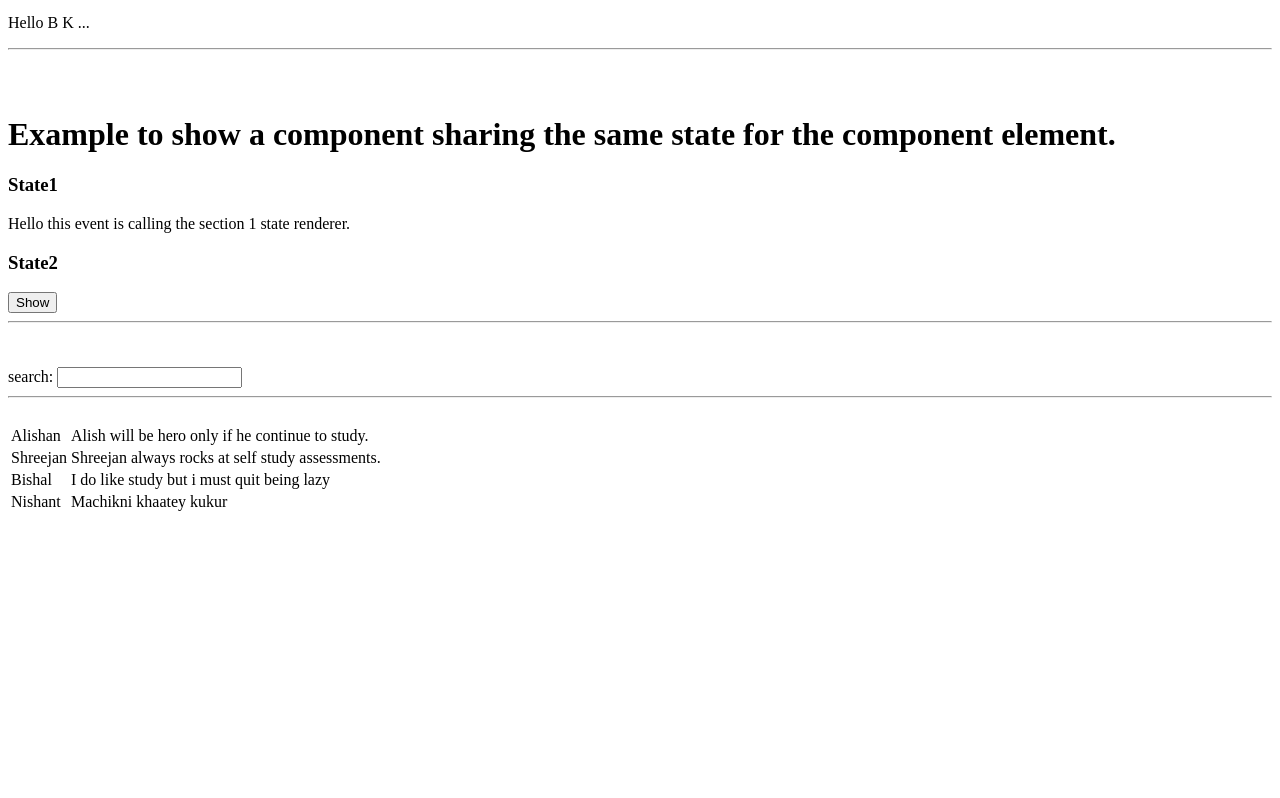
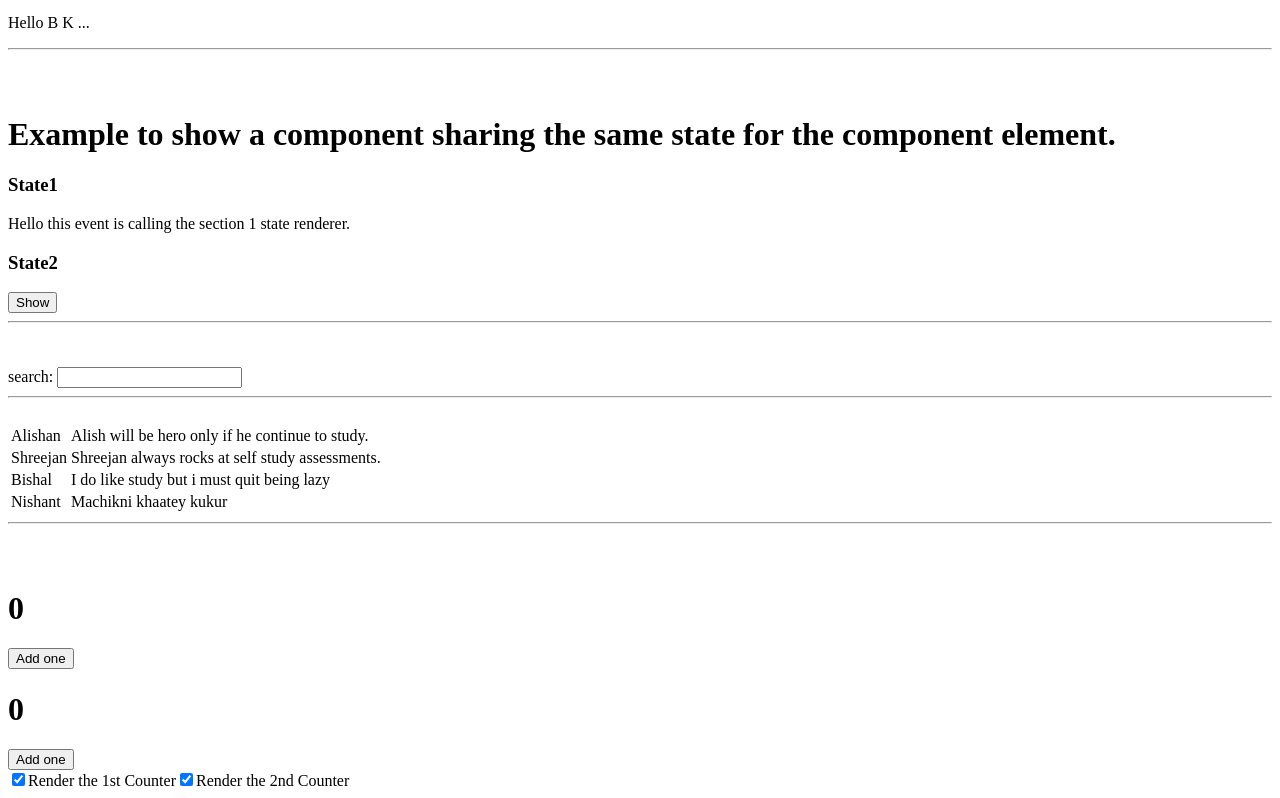
Before and after one commit to bishalkunwar/ReactJSLearning, a React (Create React App) app in the folder learning_try/: page / in a window 1280 px wide. Shown: the part 3110-3908 px from the top of the page. Before the commit the page ends 3632 px from the top, so only its background shows below. Built offline with nearby package versions, Linux system fonts and the light colour scheme.

Commit message:
A simple example of how component preserves the state

```diff
--- a/learning_try/src/App.js
+++ b/learning_try/src/App.js
@@ -228,6 +228,7 @@ import Picture from "./Components/ManagingState/App2";
 import FormShowData from "./Components/ManagingState/FormShowEdit";
 import SharingStates from "./Components/SharingStateBetweenComponents/SharedComponents";
 import FilterLists from "./Components/SharingStateBetweenComponents/StateSetToSearchReduce";
+import App3 from "./Components/PreservingAndResettingState/App3";
 
 export default function App(){
   return(
@@ -260,6 +261,8 @@ export default function App(){
       <SharingStates/>
       <hr/><br/><br/>
       <FilterLists/>
+      <hr/><br/><br/>
+      <App3/>
 
     </div>
 
--- /dev/null
+++ b/learning_try/src/Components/PreservingAndResettingState/App3.js
@@ -0,0 +1,41 @@
+import { useState } from "react";
+
+export default function App3(){
+    const[showA, setShowA] = useState(true);
+    const[showB, setShowB] = useState(true);
+
+    return(
+        <div>
+
+            {showA && <Counter/>}
+            {showB && <Counter/> }
+
+            <label>
+                <input type="checkbox" checked={showA} onChange={e=>{setShowA(e.target.checked)}} />
+                Render the 1st Counter
+            </label>
+
+            <label>
+                <input type="checkbox" checked={showB} onChange={e=>{setShowB(e.target.checked)}}/>
+                Render the 2nd Counter
+            </label>
+        </div>
+    );
+};
+
+function Counter(){
+    const[score, setScore] = useState(0);
+    const[hover, setHover] = useState(false);
+
+    let className = "counter";
+    if(hover){
+        className += "hover"
+    }
+
+    return(
+        <div className={className} onPointerEnter={()=>setHover(true)} onPointerLeave={()=>setHover(false)}>
+            <h1>{score}</h1>
+            <button onClick={()=> setScore(score+1)}>Add one</button>
+        </div>
+    )
+}
```
